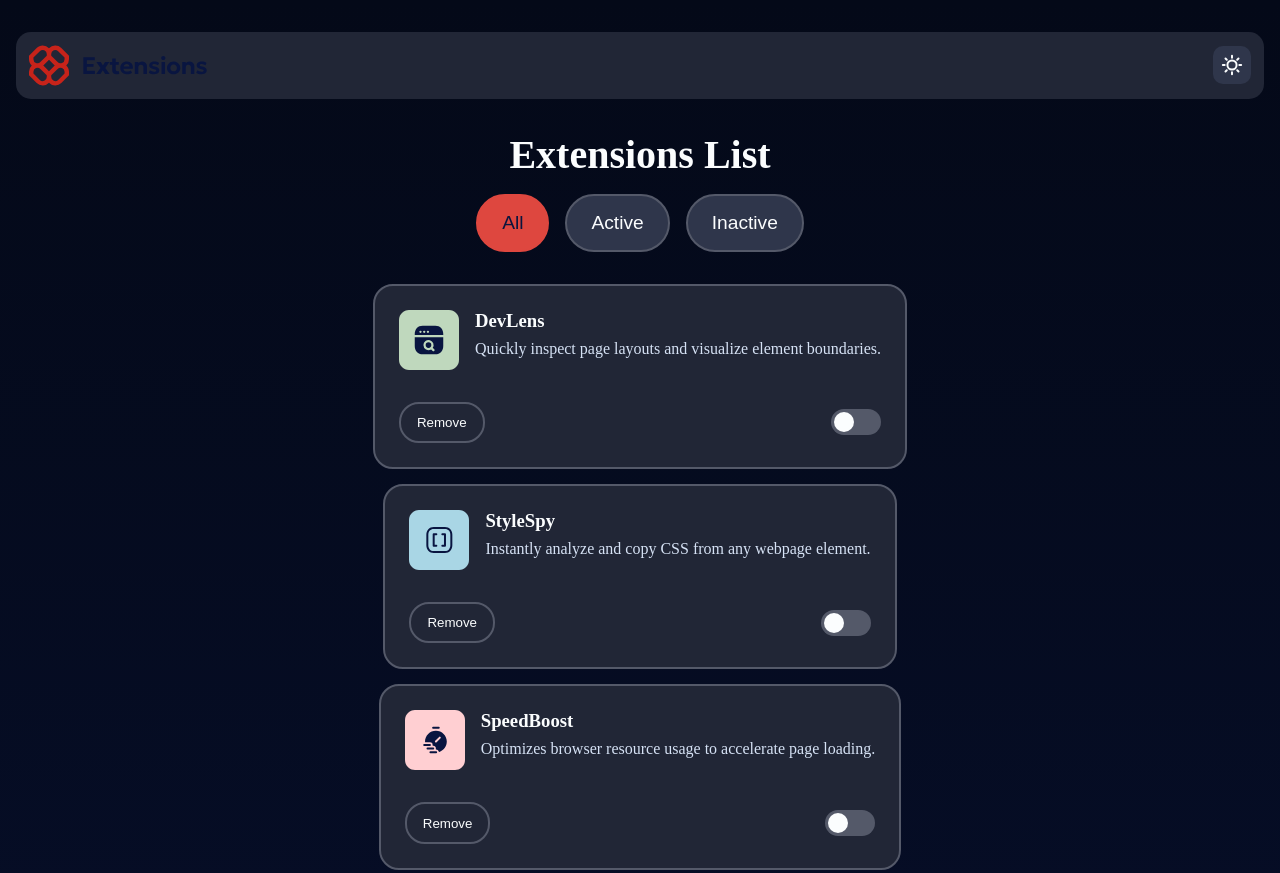
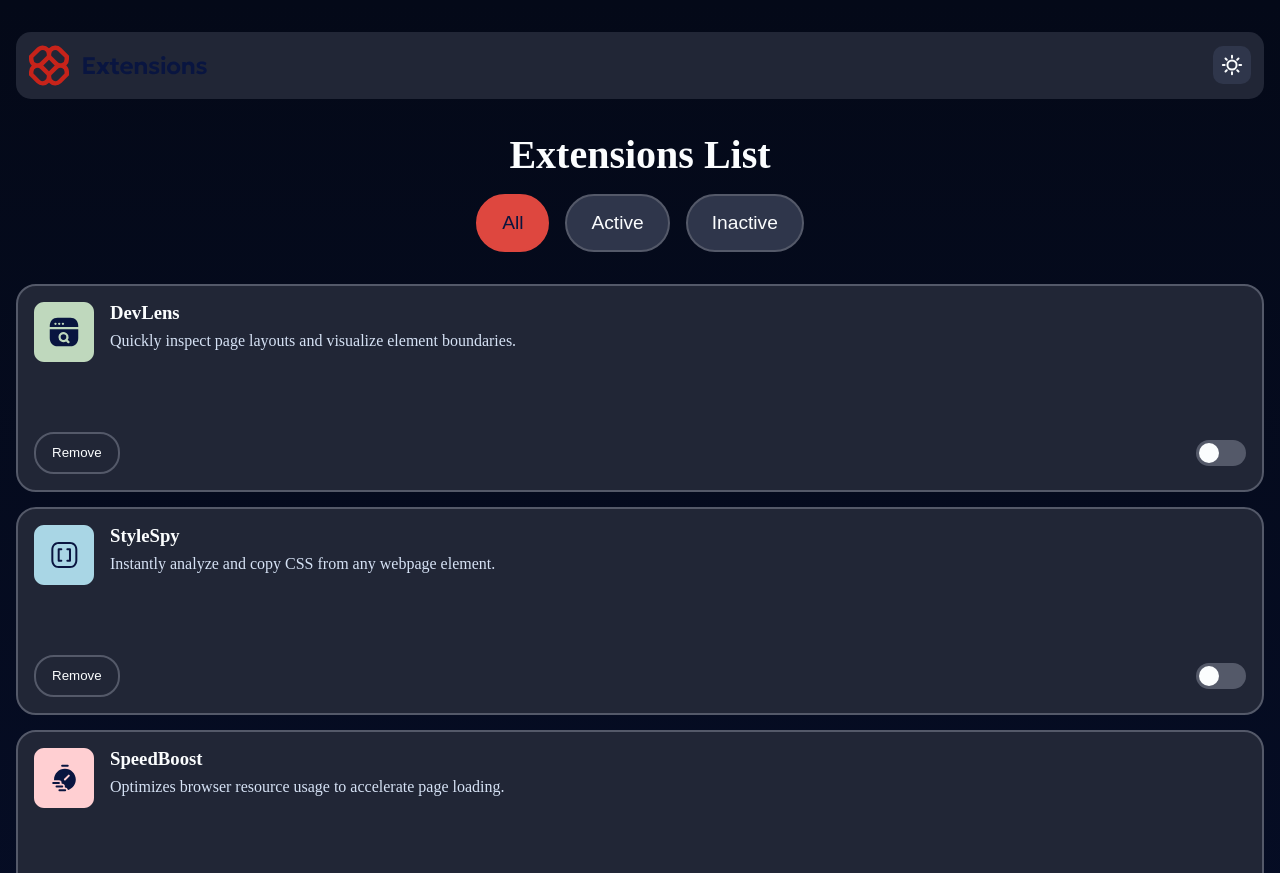
Before and after one commit to higor-costa/gerenciador-de-extensoes, a website built with webpack: page index.html in a window 1280 px wide. Shown: the top 873 px of the page. Built offline with nearby package versions, Linux system fonts and the light colour scheme; a web font is replaced by a local one.

Commit message:
style(cards): ajusta dimensões, espaçamento interno e alinhamento dos elementos filhos

```diff
--- a/assets/css/style.css
+++ b/assets/css/style.css
@@ -158,10 +158,15 @@ body {
 }
 
 .card {
+  height: 13rem;
+  width: 100%;
+  display: flex;
+  flex-direction: column;
+  justify-content: space-between;
   background-color: var(--Neutro-800);
   border: 2px solid var(--Neutro-600);
   border-radius: 20px;
-  padding: 1.5rem;
+  padding: 1rem;
   color: var(--Neutro-0);
 }
 
```
